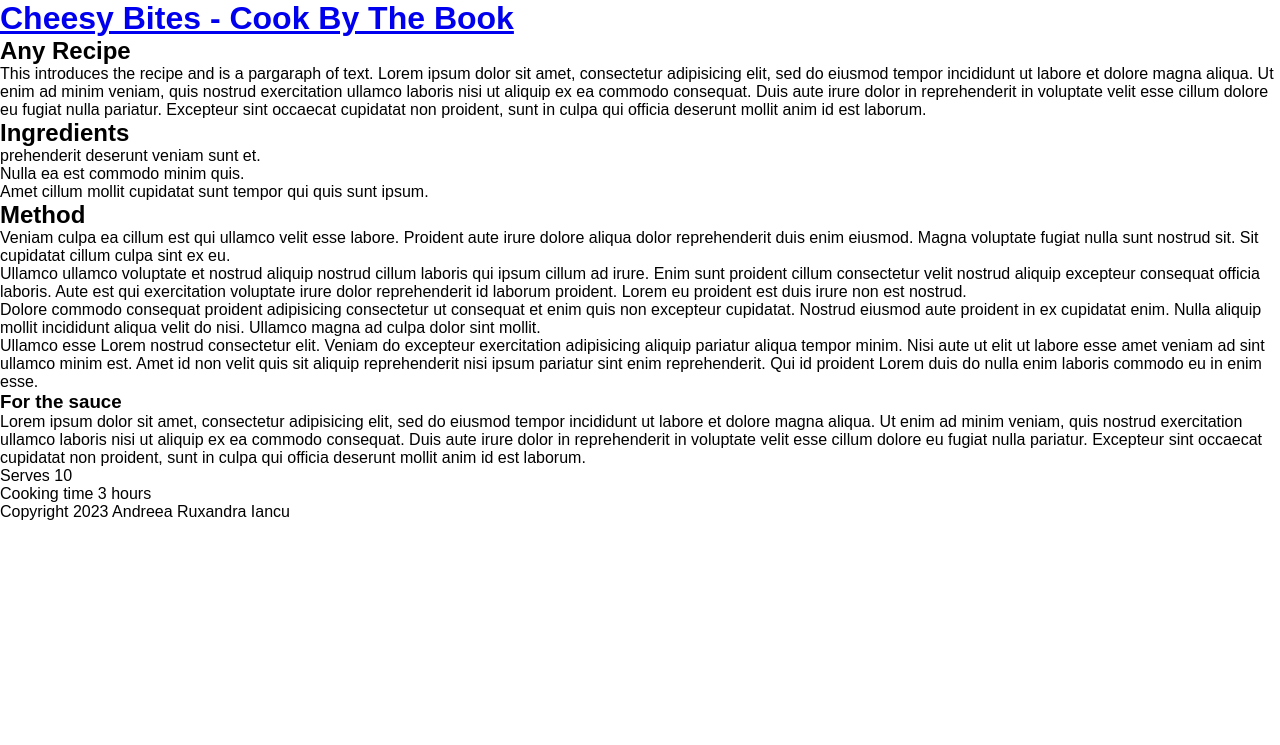
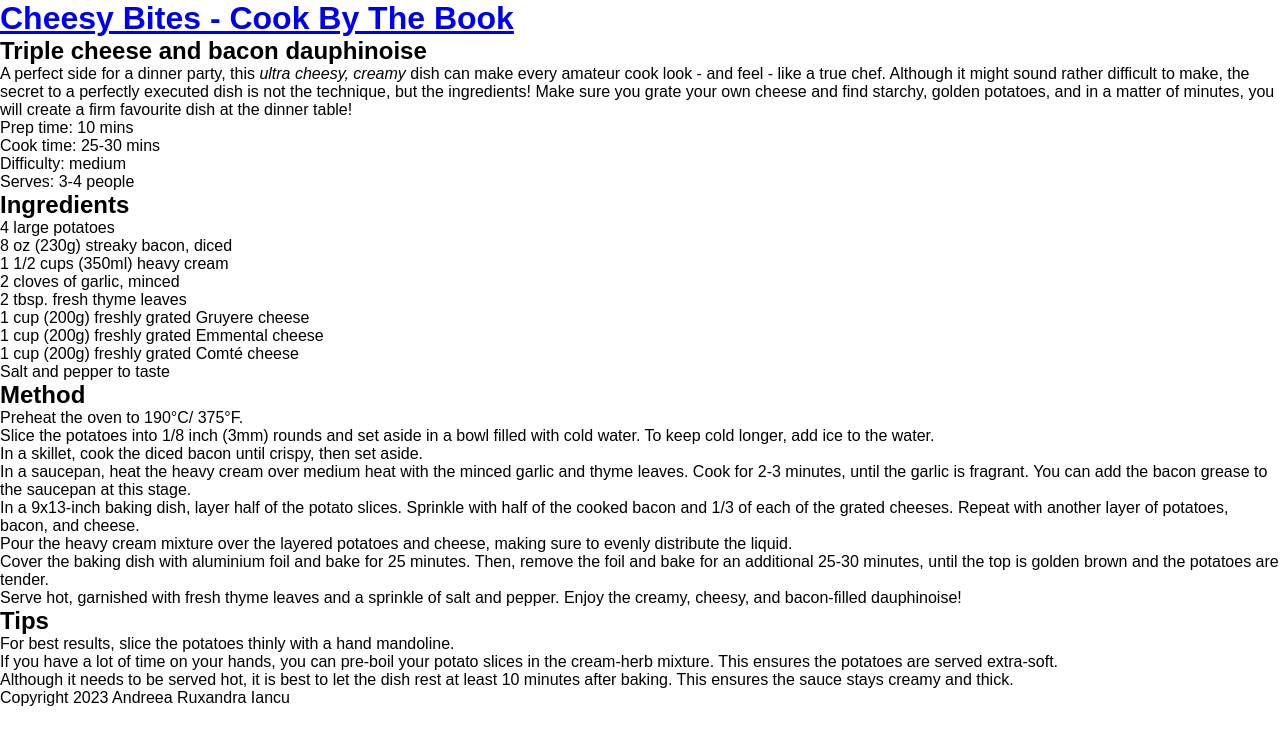
Before and after one commit to ruxandraandreea/cookbythebook, a Jekyll site: the page built from _recipes/recipe2.md, in a window 1280 px wide. Shown: the top 745 px of the page. Built offline with Jekyll 4.4.1, drawn with Linux system fonts in a browser that asks for light colours.

Commit message:
Update Recipe “recipe2”

```diff
--- a/_recipes/recipe2.md
+++ b/_recipes/recipe2.md
@@ -1,32 +1,47 @@
 ---
+title: Triple cheese and bacon dauphinoise
+date: 2019-10-19
+order: 1
 layout: recipe
-title: Any Recipe
-date: 2019-10-19
 published: true
-order: 1
 ---
-This introduces the recipe and is a pargaraph of text. Lorem ipsum dolor sit amet, consectetur adipisicing elit, sed do eiusmod tempor incididunt ut labore et dolore magna aliqua. Ut enim ad minim veniam, quis nostrud exercitation ullamco laboris nisi ut aliquip ex ea commodo consequat. Duis aute irure dolor in reprehenderit in voluptate velit esse cillum dolore eu fugiat nulla pariatur. Excepteur sint occaecat cupidatat non proident, sunt in culpa qui officia deserunt mollit anim id est laborum.
+A perfect side for a dinner party, this *ultra cheesy, creamy* dish can make every amateur cook look - and feel - like a true chef. Although it might sound rather difficult to make, the secret to a perfectly executed dish is not the technique, but the ingredients! Make sure you grate your own cheese and find starchy, golden potatoes, and in a matter of minutes, you will create a firm favourite dish at the dinner table!
+
+P﻿rep time: 10 mins
+
+C﻿ook time: 25-30 mins
+
+D﻿ifficulty: medium
+
+S﻿erves: 3-4 people
 
 ## Ingredients
 
-- prehenderit deserunt veniam sunt et.
-- Nulla ea est commodo minim quis.
-- Amet cillum mollit cupidatat sunt tempor qui quis sunt ipsum.
+* 4 large potatoes
+* 8 oz (230g) streaky bacon, diced
+* 1 1/2 cups (350ml) heavy cream
+* 2 cloves of garlic, minced
+* 2 tbsp. fresh thyme leaves
+* 1 cup (200g) freshly grated Gruyere cheese
+* 1 cup (200g) freshly grated Emmental cheese
+* 1 cup (200g) freshly grated Comté cheese
+* Salt and pepper to taste
 
 ## Method
 
-Veniam culpa ea cillum est qui ullamco velit esse labore. Proident aute irure dolore aliqua dolor reprehenderit duis enim eiusmod. Magna voluptate fugiat nulla sunt nostrud sit. Sit cupidatat cillum culpa sint ex eu.
-
-Ullamco ullamco voluptate et nostrud aliquip nostrud cillum laboris qui ipsum cillum ad irure. Enim sunt proident cillum consectetur velit nostrud aliquip excepteur consequat officia laboris. Aute est qui exercitation voluptate irure dolor reprehenderit id laborum proident. Lorem eu proident est duis irure non est nostrud.
-
-Dolore commodo consequat proident adipisicing consectetur ut consequat et enim quis non excepteur cupidatat. Nostrud eiusmod aute proident in ex cupidatat enim. Nulla aliquip mollit incididunt aliqua velit do nisi. Ullamco magna ad culpa dolor sint mollit.
-
-Ullamco esse Lorem nostrud consectetur elit. Veniam do excepteur exercitation adipisicing aliquip pariatur aliqua tempor minim. Nisi aute ut elit ut labore esse amet veniam ad sint ullamco minim est. Amet id non velit quis sit aliquip reprehenderit nisi ipsum pariatur sint enim reprehenderit. Qui id proident Lorem duis do nulla enim laboris commodo eu in enim esse.
-
-### For the sauce
-
-Lorem ipsum dolor sit amet, consectetur adipisicing elit, sed do eiusmod tempor incididunt ut labore et dolore magna aliqua. Ut enim ad minim veniam, quis nostrud exercitation ullamco laboris nisi ut aliquip ex ea commodo consequat. Duis aute irure dolor in reprehenderit in voluptate velit esse cillum dolore eu fugiat nulla pariatur. Excepteur sint occaecat cupidatat non proident, sunt in culpa qui officia deserunt mollit anim id est laborum.
+1. Preheat the oven to 190°C/ 375°F.
+2. Slice the potatoes into 1/8 inch (3mm) rounds and set aside in a bowl filled with cold water. To keep cold longer, add ice to the water.
+3. In a skillet, cook the diced bacon until crispy, then set aside.
+4. In a saucepan, heat the heavy cream over medium heat with the minced garlic and thyme leaves. Cook for 2-3 minutes, until the garlic is fragrant. You can add the bacon grease to the saucepan at this stage.
+5. In a 9x13-inch baking dish, layer half of the potato slices. Sprinkle with half of the cooked bacon and 1/3 of each of the grated cheeses. Repeat with another layer of potatoes, bacon, and cheese.
+6. Pour the heavy cream mixture over the layered potatoes and cheese, making sure to evenly distribute the liquid.
+7. Cover the baking dish with aluminium foil and bake for 25 minutes. Then, remove the foil and bake for an additional 25-30 minutes, until the top is golden brown and the potatoes are tender.
+8. Serve hot, garnished with fresh thyme leaves and a sprinkle of salt and pepper. Enjoy the creamy, cheesy, and bacon-filled dauphinoise!
 
 
-- Serves 10
-- Cooking time 3 hours
+
+## T﻿ips
+
+* For best results, slice the potatoes thinly with a hand mandoline.
+* I﻿f you have a lot of time on your hands, you can pre-boil your potato slices in the cream-herb mixture. This ensures the potatoes are served extra-soft.
+* A﻿lthough it needs to be served hot, it is best to let the dish rest at least 10 minutes after baking. This ensures the sauce stays creamy and thick.
```
